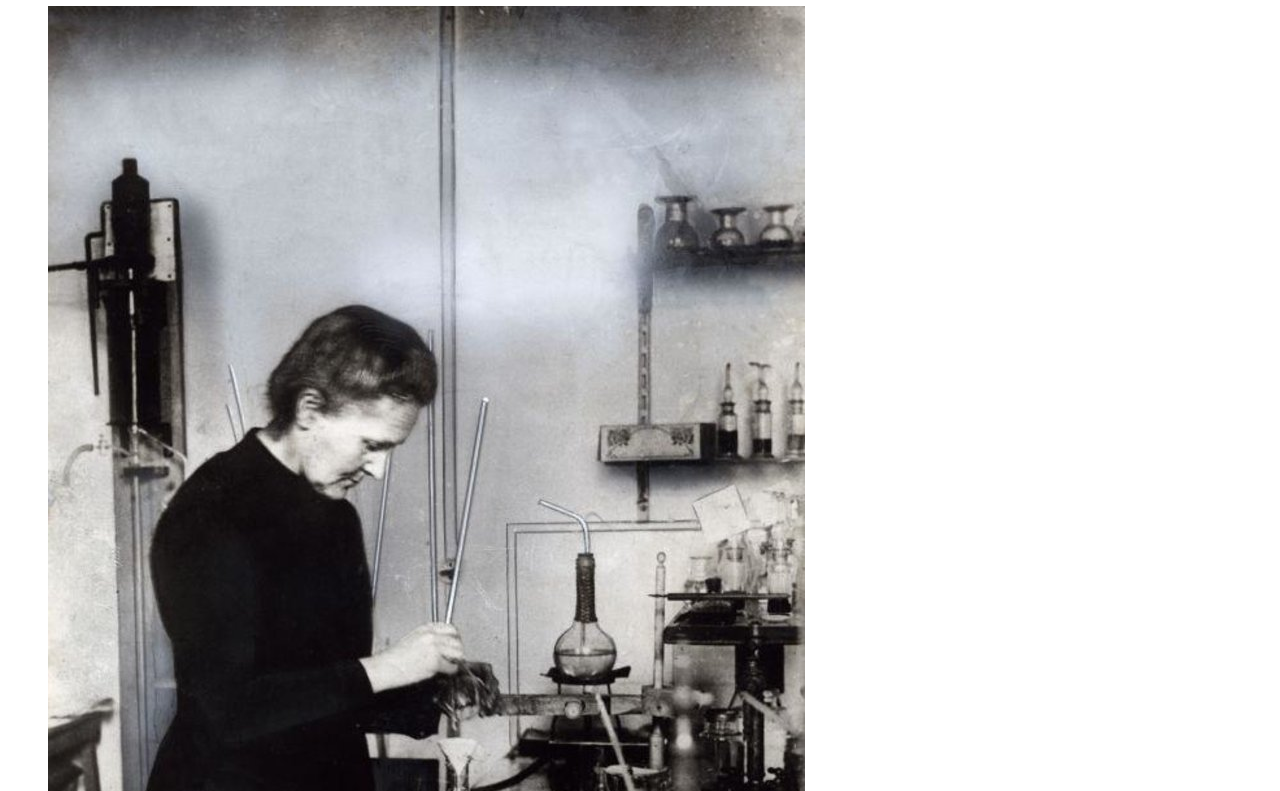
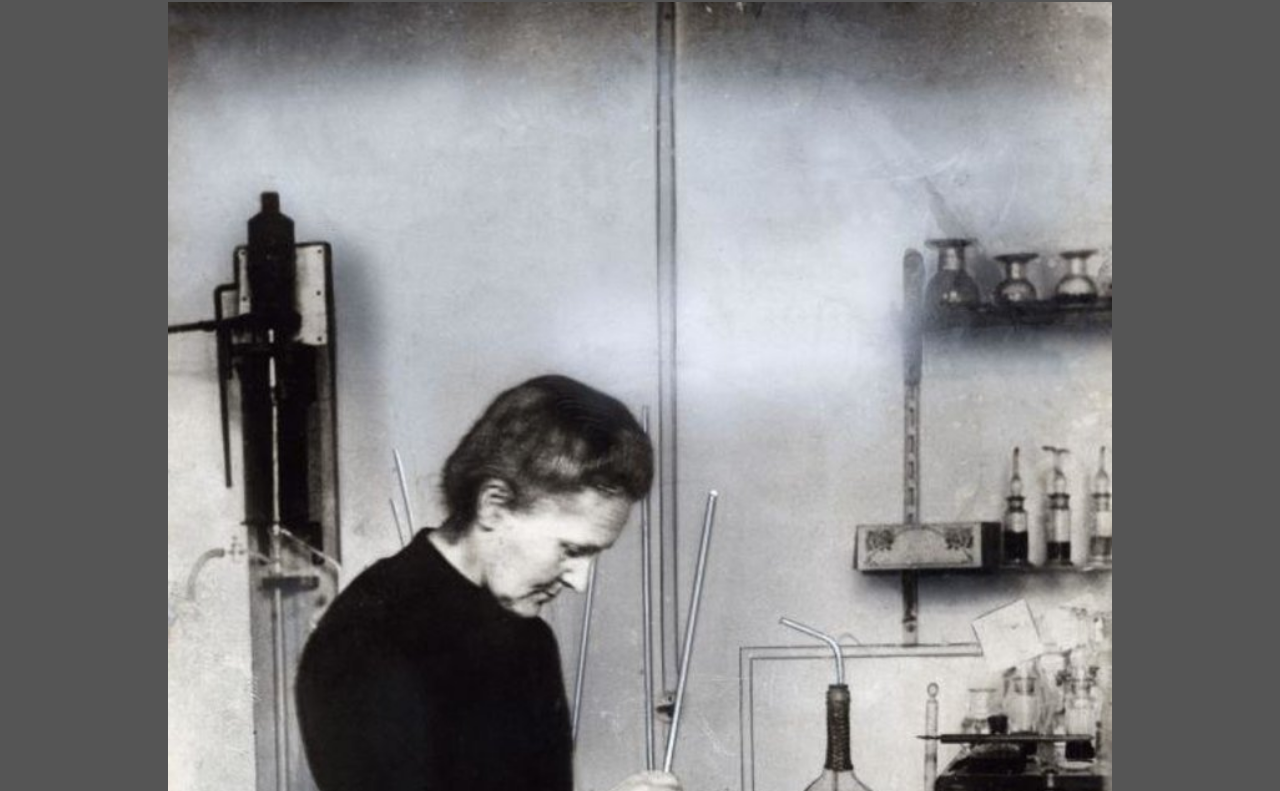
Before and after one commit to code-Brian/Tribute, a plain HTML site: page index.html in a window 1280 px wide. Shown: the part 74-865 px from the top of the page. Drawn offline with Linux system fonts and the light colour scheme; files that its build step writes are made by us from their sources; files whose address does not match are found by name.

Commit message:
Updated directory to have a proper css file, as well as index.html to properly reflect folder path for stylesheet.

```diff
--- a/index.html
+++ b/index.html
@@ -3,7 +3,7 @@
   <head>
     <meta charset="utf-8">
     <title>Marie Curie</title>
-    <link href="/home/brian/FreeCodeCamp/ResponsiveWebDesign/Tribute/tribute.css" rel="stylesheet">
+    <link href="/home/brian/FreeCodeCamp/ResponsiveWebDesign/Tribute/css/tribute.css" rel="stylesheet">
   </head>
     <body id="main">
       <h1 id="title">Marie Curie</h1>
```
Also changed, not shown: css/tribute.css (renamed from tribute.css).
